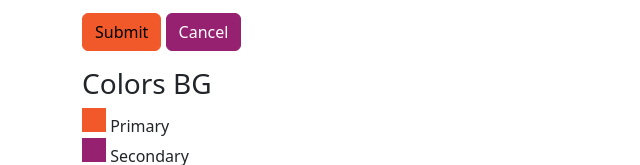
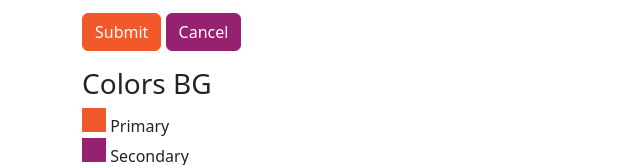
Before and after one commit to upcontent/whitelabel-theme-s, a website: page index.html in a window 1280 px wide. Shown: the part 585-750 px from the top of the page, 0-640 px from the left. Drawn offline with nearby package versions, Linux system fonts and the light colour scheme; files that its build step writes are made by us from their sources.

Commit message:
Make button color a hair better

```diff
--- a/theme.scss
+++ b/theme.scss
@@ -33,4 +33,10 @@ $dark:          $gray-900;
 $font-family-sans-serif:      system-ui, -apple-system, "Segoe UI", Roboto, "Helvetica Neue", "Noto Sans", "Liberation Sans", Arial, sans-serif, "Apple Color Emoji", "Segoe UI Emoji", "Segoe UI Symbol", "Noto Color Emoji" !default;
 $font-family-monospace:       SFMono-Regular, Menlo, Monaco, Consolas, "Liberation Mono", "Courier New", monospace !default;
 
+
 @import 'node_modules/bootstrap/scss/bootstrap';
+
+#app .btn-primary {
+  --btn-color:$white;
+  color: $white;
+}
```
